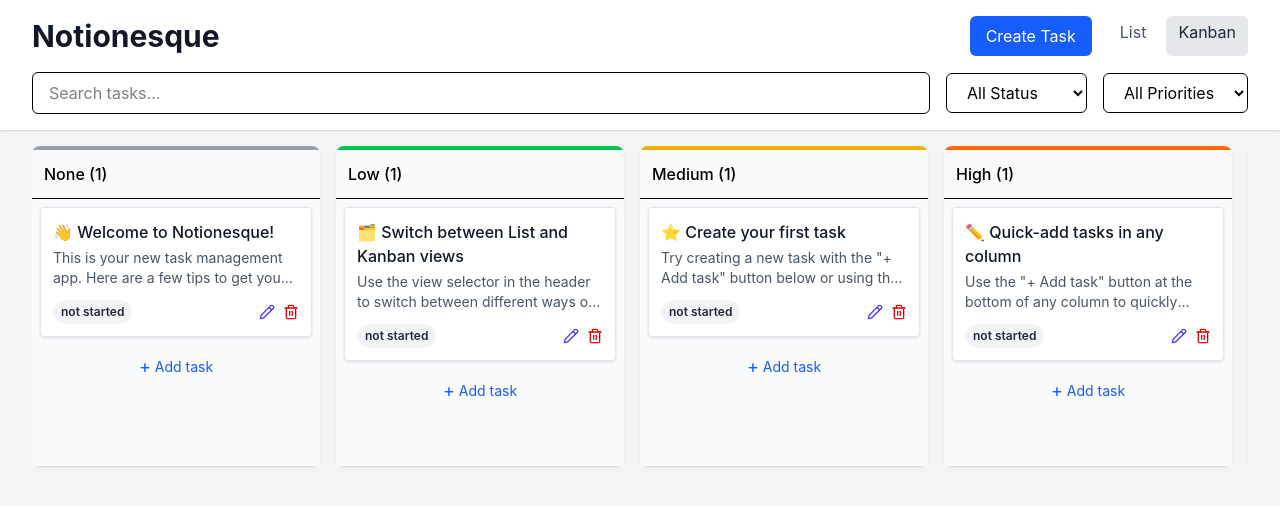
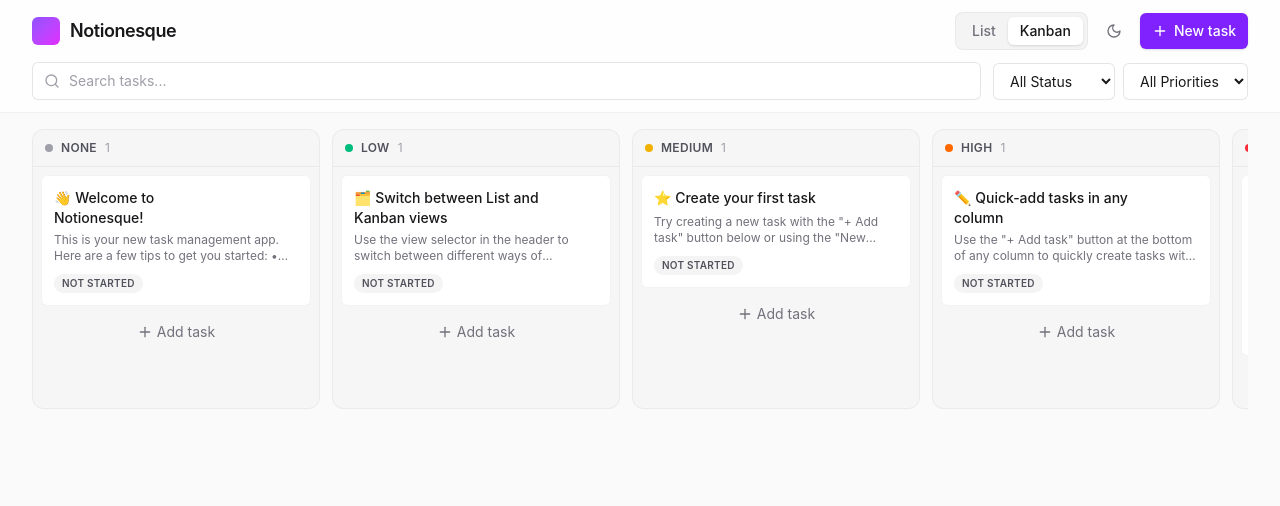
Before and after one commit to shekhtausif8090/Notionsque, a Next.js app: page /kanban in a window 1280 px wide. Shown: the top 506 px of the page. Built offline with nearby package versions, Linux system fonts and the light colour scheme.

Commit message:
feat: implement theme toggle functionality and enhance UI components with dark mode support

```diff
--- a/src/app/globals.css
+++ b/src/app/globals.css
@@ -1,4 +1,6 @@
 @import "tailwindcss";
+
+@custom-variant dark (&:where(.dark, .dark *));
 
 html,
 body,
--- a/src/app/layout.tsx
+++ b/src/app/layout.tsx
@@ -7,16 +7,23 @@
   description: "A Notion-style task management application",
 };
 
+const themeInitScript = `try{var t=localStorage.getItem('theme');if(t==='dark'||(t===null&&window.matchMedia('(prefers-color-scheme: dark)').matches)){document.documentElement.classList.add('dark')}}catch(e){}`;
+
 export default function RootLayout({
   children,
 }: {
   children: React.ReactNode;
 }) {
   return (
-    <html lang="en">
+    <html lang="en" suppressHydrationWarning>
+      <head>
+        <script dangerouslySetInnerHTML={{ __html: themeInitScript }} />
+      </head>
       <body>
         <StoreProvider>
-          <div className="min-h-screen bg-gray-100">{children}</div>
+          <div className="min-h-screen bg-zinc-50 text-zinc-900 dark:bg-[#0b0b0d] dark:text-zinc-100">
+            {children}
+          </div>
         </StoreProvider>
       </body>
     </html>
--- a/src/components/layout/Header.tsx
+++ b/src/components/layout/Header.tsx
@@ -3,6 +3,7 @@
 import React from "react";
 import Link from "next/link";
 import { usePathname } from "next/navigation";
+import { Plus, Search } from "lucide-react";
 import { useAppDispatch, useAppSelector } from "@/lib/hooks";
 import {
   openTaskModal,
@@ -11,92 +12,80 @@
   setFilterPriority,
 } from "@/features/ui/uiSlice";
 import { TaskStatus, TaskPriority } from "@/types";
+import ThemeToggle from "./ThemeToggle";
 
 const Header: React.FC = () => {
   const dispatch = useAppDispatch();
   const pathname = usePathname();
   const filterConfig = useAppSelector((state) => state.ui.filterConfig);
 
-  const handleCreateTask = () => {
-    dispatch(openTaskModal(null));
-  };
-
-  const handleSearchChange = (e: React.ChangeEvent<HTMLInputElement>) => {
+  const handleCreateTask = () => dispatch(openTaskModal(null));
+  const handleSearchChange = (e: React.ChangeEvent<HTMLInputElement>) =>
     dispatch(setSearchTerm(e.target.value));
-  };
-
-  const handleStatusFilterChange = (
-    e: React.ChangeEvent<HTMLSelectElement>
-  ) => {
+  const handleStatusFilterChange = (e: React.ChangeEvent<HTMLSelectElement>) =>
     dispatch(setFilterStatus(e.target.value as TaskStatus | "all"));
-  };
-
   const handlePriorityFilterChange = (
     e: React.ChangeEvent<HTMLSelectElement>
-  ) => {
-    dispatch(setFilterPriority(e.target.value as TaskPriority | "all"));
-  };
+  ) => dispatch(setFilterPriority(e.target.value as TaskPriority | "all"));
+
+  const tabClass = (active: boolean) =>
+    `px-3 py-1 rounded-md text-sm font-medium transition-colors ${
+      active
+        ? "bg-white text-zinc-900 shadow-sm dark:bg-zinc-800 dark:text-zinc-100"
+        : "text-zinc-500 hover:text-zinc-900 dark:text-zinc-400 dark:hover:text-zinc-100"
+    }`;
+
+  const fieldClass =
+    "px-3 py-2 text-sm rounded-md border border-black/10 bg-white text-zinc-900 placeholder-zinc-400 focus:outline-none focus:ring-2 focus:ring-violet-500/40 dark:border-white/10 dark:bg-zinc-900 dark:text-zinc-100 dark:placeholder-zinc-500";
 
   return (
-    <header className="bg-white shadow">
-      <div className="max-w-7xl mx-auto px-4 py-4 sm:px-6 lg:px-8">
-        <div className="flex flex-col space-y-4 md:space-y-0 md:flex-row md:items-center md:justify-between">
-          <div className="flex items-center">
-            <h1 className="text-3xl font-bold text-gray-900 mr-4">
+    <header className="sticky top-0 z-40 backdrop-blur-md bg-white/70 border-b border-black/5 dark:bg-[#0b0b0d]/70 dark:border-white/5">
+      <div className="max-w-7xl mx-auto px-4 py-3 sm:px-6 lg:px-8">
+        <div className="flex flex-col gap-3 md:flex-row md:items-center md:justify-between">
+          <div className="flex items-center gap-2.5">
+            <div className="h-7 w-7 rounded-md bg-gradient-to-br from-violet-500 to-fuchsia-500" />
+            <h1 className="text-lg font-semibold tracking-tight text-zinc-900 dark:text-zinc-100">
               Notionesque
             </h1>
           </div>
 
-          <div className="flex space-x-4">
-            <button
-              onClick={handleCreateTask}
-              className="px-4 py-2 bg-blue-600 text-white rounded-md hover:bg-blue-700 transition-colors"
-            >
-              Create Task
-            </button>
-
-            <div className="flex space-x-2">
-              <Link
-                href="/list"
-                className={`px-3 py-1 rounded-md ${
-                  pathname === "/list"
-                    ? "bg-gray-200 text-gray-800"
-                    : "text-gray-600 hover:bg-gray-100"
-                }`}
-              >
+          <div className="flex items-center gap-2">
+            <div className="inline-flex p-1 rounded-lg border border-black/5 bg-zinc-100 dark:border-white/5 dark:bg-zinc-900">
+              <Link href="/list" className={tabClass(pathname === "/list")}>
                 List
               </Link>
-              <Link
-                href="/kanban"
-                className={`px-3 py-1 rounded-md ${
-                  pathname === "/kanban"
-                    ? "bg-gray-200 text-gray-800"
-                    : "text-gray-600 hover:bg-gray-100"
-                }`}
-              >
+              <Link href="/kanban" className={tabClass(pathname === "/kanban")}>
                 Kanban
               </Link>
             </div>
+            <ThemeToggle />
+            <button
+              onClick={handleCreateTask}
+              className="inline-flex items-center gap-1.5 px-3 py-2 text-sm font-medium rounded-md bg-violet-600 text-white shadow-sm hover:bg-violet-500 transition-colors"
+            >
+              <Plus className="h-4 w-4" />
+              New task
+            </button>
           </div>
         </div>
 
-        {/* Search and filters */}
-        <div className="mt-4 flex flex-col space-y-4 md:space-y-0 md:flex-row md:items-center md:space-x-4">
-          <div className="flex-grow">
+        <div className="mt-3 flex flex-col gap-2 md:flex-row md:items-center md:gap-3">
+          <div className="relative flex-grow">
+            <Search className="absolute left-3 top-1/2 -translate-y-1/2 h-4 w-4 text-zinc-400 dark:text-zinc-500" />
             <input
               type="text"
               placeholder="Search tasks..."
               value={filterConfig.searchTerm}
               onChange={handleSearchChange}
-              className="w-full px-4 py-2 border rounded-md"
+              className={`${fieldClass} w-full pl-9`}
             />
           </div>
 
-          <div className="flex space-x-4">
+          <div className="flex gap-2">
             <select
               value={filterConfig.status}
               onChange={handleStatusFilterChange}
-              className="px-4 py-2 border rounded-md"
+              className={fieldClass}
             >
               <option value="all">All Status</option>
               <option value="not started">Not Started</option>
@@ -107,7 +96,7 @@
             <select
               value={filterConfig.priority}
               onChange={handlePriorityFilterChange}
-              className="px-4 py-2 border rounded-md"
+              className={fieldClass}
             >
               <option value="all">All Priorities</option>
               <option value="none">None</option>
--- /dev/null
+++ b/src/components/layout/ThemeToggle.tsx
@@ -0,0 +1,42 @@
+"use client";
+
+import { useEffect, useState } from "react";
+import { Moon, Sun } from "lucide-react";
+
+export default function ThemeToggle() {
+  const [mounted, setMounted] = useState(false);
+  const [theme, setTheme] = useState<"light" | "dark">("light");
+
+  useEffect(() => {
+    setMounted(true);
+    setTheme(
+      document.documentElement.classList.contains("dark") ? "dark" : "light"
+    );
+  }, []);
+
+  const toggle = () => {
+    const next = theme === "dark" ? "light" : "dark";
+    setTheme(next);
+    document.documentElement.classList.toggle("dark", next === "dark");
+    try {
+      localStorage.setItem("theme", next);
+    } catch {}
+  };
+
+  if (!mounted) return <div className="h-9 w-9" aria-hidden />;
+
+  return (
+    <button
+      onClick={toggle}
+      aria-label="Toggle theme"
+      title={theme === "dark" ? "Switch to light" : "Switch to dark"}
+      className="h-9 w-9 inline-flex items-center justify-center rounded-md text-zinc-500 hover:text-zinc-900 hover:bg-black/5 dark:text-zinc-400 dark:hover:text-zinc-100 dark:hover:bg-white/5 transition-colors"
+    >
+      {theme === "dark" ? (
+        <Sun className="h-4 w-4" />
+      ) : (
+        <Moon className="h-4 w-4" />
+      )}
+    </button>
+  );
+}
--- a/src/components/views/KanbanView.tsx
+++ b/src/components/views/KanbanView.tsx
@@ -1,7 +1,7 @@
 "use client";
 
 import React, { useState } from "react";
-import { Pencil, Trash2 } from "lucide-react";
+import { Pencil, Plus, Trash2 } from "lucide-react";
 import {
   DragDropContext,
   Droppable,
@@ -21,6 +21,21 @@
 } from "@/features/tasks/tasksSlice";
 import { TaskPriority, Task } from "@/types";
 import { getStatusBadgeClass } from "@/lib/utils";
+
+const priorityDotClass = (priority: TaskPriority): string => {
+  switch (priority) {
+    case "urgent":
+      return "bg-red-500";
+    case "high":
+      return "bg-orange-500";
+    case "medium":
+      return "bg-yellow-500";
+    case "low":
+      return "bg-emerald-500";
+    default:
+      return "bg-zinc-400 dark:bg-zinc-500";
+  }
+};
 
 const KanbanView: React.FC = () => {
   const dispatch = useAppDispatch();
@@ -171,25 +186,11 @@
   };
 
   const handleKeyDown = (e: React.KeyboardEvent, priority: TaskPriority) => {
-    if (e.key === "Enter") {
+    if (e.key === "Enter" && !e.shiftKey) {
+      e.preventDefault();
       handleCreateTask(priority);
     } else if (e.key === "Escape") {
       handleCancelTask();
-    }
-  };
-
-  const getPriorityColorClass = (priority: TaskPriority): string => {
-    switch (priority) {
-      case "urgent":
-        return "bg-red-100 border-red-500";
-      case "high":
-        return "bg-orange-100 border-orange-500";
-      case "medium":
-        return "bg-yellow-100 border-yellow-500";
-      case "low":
-        return "bg-green-100 border-green-500";
-      default:
-        return "bg-gray-100 border-gray-400";
     }
   };
 
@@ -206,83 +207,92 @@
   };
 
   const TaskCard = ({ task }: { task: Task }) => (
-    <div className="bg-white rounded shadow p-3 border border-gray-200 hover:shadow-md transition-shadow">
-      <div className="flex justify-between items-start">
+    <div className="group rounded-md border border-black/5 bg-white p-3 transition-all hover:border-black/10 hover:shadow-sm dark:border-white/10 dark:bg-zinc-950 dark:hover:border-white/20">
+      <div className="flex items-start justify-between gap-2">
         <h4
-          className="font-medium text-gray-900 cursor-pointer hover:text-blue-600"
+          className="line-clamp-2 cursor-pointer text-sm font-medium text-zinc-900 hover:text-violet-600 dark:text-zinc-100 dark:hover:text-violet-400"
           onClick={() => dispatch(openTaskDetail(task.id))}
         >
           {task.title}
         </h4>
+
+        <div className="flex flex-shrink-0 gap-0.5 opacity-0 transition-opacity group-hover:opacity-100">
+          <button
+            onClick={() => handleEditTask(task.id)}
+            className="rounded p-1 text-zinc-400 hover:bg-black/5 hover:text-zinc-900 dark:hover:bg-white/10 dark:hover:text-zinc-100"
+            title="Edit task"
+            aria-label="Edit task"
+          >
+            <Pencil className="h-3.5 w-3.5" />
+          </button>
+          <button
+            onClick={() => handleDeleteTask(task.id)}
+            className="rounded p-1 text-zinc-400 hover:bg-red-500/10 hover:text-red-500"
+            title="Delete task"
+            aria-label="Delete task"
+          >
+            <Trash2 className="h-3.5 w-3.5" />
+          </button>
+        </div>
       </div>
 
       {task.description && (
-        <p className="mt-1 text-sm text-gray-600 line-clamp-2">
+        <p className="mt-1 line-clamp-2 text-xs text-zinc-500 dark:text-zinc-400">
           {task.description}
         </p>
       )}
 
-      <div className="mt-3 flex items-center justify-between">
+      <div className="mt-2.5 flex items-center justify-between">
         <span
-          className={`px-2 py-1 text-xs font-semibold rounded-full ${getStatusBadgeClass(
+          className={`px-2 py-0.5 text-[10px] font-semibold uppercase tracking-wide rounded-full ${getStatusBadgeClass(
             task.status
           )}`}
         >
           {task.status}
         </span>
-
-        <div className="flex space-x-2">
-          <button
-            onClick={() => handleEditTask(task.id)}
-            className="text-indigo-600 hover:text-indigo-900 text-sm"
-            title="Edit task"
-            aria-label="Edit task"
-          >
-            <Pencil className="h-4 w-4" />
-          </button>
-          <button
-            onClick={() => handleDeleteTask(task.id)}
-            className="text-red-600 hover:text-red-900 text-sm"
-            title="Delete task"
-            aria-label="Delete task"
-          >
-            <Trash2 className="h-4 w-4" />
-          </button>
-        </div>
       </div>
 
       {Object.keys(task.customFields).length > 0 && (
-        <div className="mt-2 pt-2 border-t border-gray-200">
-          <p className="text-xs text-gray-500 font-medium">Custom fields:</p>
-          <div className="mt-1 text-xs text-gray-600">
+        <div className="mt-2 space-y-0.5 border-t border-black/5 pt-2 dark:border-white/10">
           {Object.entries(task.customFields).map(([key, value]) => (
-              <div key={key}>
-                <span className="font-medium">{key}:</span> {value}
+            <div
+              key={key}
+              className="text-[11px] text-zinc-500 dark:text-zinc-400"
+            >
+              <span className="font-medium text-zinc-600 dark:text-zinc-300">
+                {key}:
+              </span>{" "}
+              {String(value)}
             </div>
           ))}
-          </div>
         </div>
       )}
     </div>
   );
 
   return (
-    <div className="h-full flex justify-center align-center">
+    <div className="h-full">
       <DragDropContext onDragEnd={handleDragEnd}>
-        <div className="flex space-x-4 overflow-x-auto pb-4">
+        <div className="flex space-x-3 overflow-x-auto pb-4">
           {Object.entries(tasksByPriority).map(([priority, priorityTasks]) => (
             <div
               key={priority}
-              className={`flex-shrink-0 w-72 rounded-lg border-t-4 ${getPriorityColorClass(
+              className="flex w-72 flex-shrink-0 flex-col rounded-xl border border-black/5 bg-zinc-100/60 dark:border-white/5 dark:bg-zinc-900/40"
+            >
+              <div className="flex items-center justify-between px-3 py-2.5 border-b border-black/5 dark:border-white/5">
+                <div className="flex items-center gap-2">
+                  <span
+                    className={`h-2 w-2 rounded-full ${priorityDotClass(
                       priority as TaskPriority
                     )}`}
-            >
-              <div className="bg-white rounded-b-lg shadow h-full flex flex-col">
-                <div className="p-3 border-b bg-gray-50">
-                  <h3 className="font-medium">
-                    {getPriorityName(priority as TaskPriority)} (
-                    {priorityTasks.length})
+                  />
+                  <h3 className="text-xs font-semibold uppercase tracking-wide text-zinc-600 dark:text-zinc-400">
+                    {getPriorityName(priority as TaskPriority)}
                   </h3>
+                  <span className="text-xs text-zinc-400 dark:text-zinc-500">
+                    {priorityTasks.length}
+                  </span>
+                </div>
               </div>
 
               <Droppable droppableId={priority}>
@@ -290,14 +300,15 @@
                   <div
                     ref={provided.innerRef}
                     {...provided.droppableProps}
-                      className={`flex-1 p-2 overflow-y-auto min-h-[200px] ${
-                        snapshot.isDraggingOver ? "bg-blue-50" : "bg-gray-50"
+                    className={`flex-1 min-h-[200px] overflow-y-auto p-2 transition-colors ${
+                      snapshot.isDraggingOver ? "bg-violet-500/5" : ""
                     }`}
                   >
-                      {priorityTasks.length === 0 ? (
-                        <p className="text-gray-400 text-sm text-center py-4">
-                          No tasks
-                        </p>
+                    {priorityTasks.length === 0 &&
+                    activeInputColumn !== (priority as TaskPriority) ? (
+                      <div className="rounded-md border border-dashed border-black/10 p-4 text-center text-xs text-zinc-400 dark:border-white/10 dark:text-zinc-500">
+                        Drop tasks here
+                      </div>
                     ) : (
                       <div className="space-y-2">
                         {priorityTasks.map((task, index) => (
@@ -311,9 +322,9 @@
                                 ref={provided.innerRef}
                                 {...provided.draggableProps}
                                 {...provided.dragHandleProps}
-                                  className={`${
+                                className={
                                   snapshot.isDragging ? "opacity-70" : ""
-                                  }`}
+                                }
                               >
                                 <TaskCard task={task} />
                               </div>
@@ -325,7 +336,7 @@
                     {provided.placeholder}
 
                     {activeInputColumn === (priority as TaskPriority) ? (
-                        <div className="mt-2 p-2 bg-white rounded shadow border border-gray-200">
+                      <div className="mt-2 rounded-md border border-black/5 bg-white p-2 shadow-sm dark:border-white/10 dark:bg-zinc-900">
                         <textarea
                           value={newTaskInputs[priority as TaskPriority]}
                           onChange={(e) =>
@@ -338,23 +349,23 @@
                             handleKeyDown(e, priority as TaskPriority)
                           }
                           placeholder="Enter task title"
-                            className="w-full p-2 border border-gray-300 rounded mb-2 resize-y min-h-[60px]"
+                          className="mb-2 min-h-[60px] w-full resize-y rounded border border-black/10 bg-white p-2 text-sm text-zinc-900 placeholder-zinc-400 focus:outline-none focus:ring-2 focus:ring-violet-500/40 dark:border-white/10 dark:bg-zinc-950 dark:text-zinc-100 dark:placeholder-zinc-500"
                           autoFocus
                         />
-                          <div className="flex justify-between">
+                        <div className="flex justify-end gap-2">
+                          <button
+                            onClick={handleCancelTask}
+                            className="rounded px-3 py-1 text-sm text-zinc-600 hover:bg-black/5 dark:text-zinc-300 dark:hover:bg-white/5"
+                          >
+                            Cancel
+                          </button>
                           <button
                             onClick={() =>
                               handleCreateTask(priority as TaskPriority)
                             }
-                              className="px-3 py-1 bg-blue-600 text-white rounded text-sm hover:bg-blue-700"
+                            className="rounded bg-violet-600 px-3 py-1 text-sm text-white hover:bg-violet-500"
                           >
                             Add
-                            </button>
-                            <button
-                              onClick={handleCancelTask}
-                              className="px-3 py-1 text-gray-600 rounded text-sm hover:bg-gray-100"
-                            >
-                              Cancel
                           </button>
                         </div>
                       </div>
@@ -363,15 +374,15 @@
                         onClick={() =>
                           handleShowInput(priority as TaskPriority)
                         }
-                          className="mt-2 w-full p-2 text-blue-600 hover:bg-blue-50 rounded text-sm flex items-center justify-center"
+                        className="mt-2 flex w-full items-center justify-center gap-1 rounded p-2 text-sm text-zinc-500 transition-colors hover:bg-black/5 hover:text-zinc-900 dark:text-zinc-400 dark:hover:bg-white/5 dark:hover:text-zinc-100"
                       >
-                          <span className="text-lg mr-1">+</span> Add task
+                        <Plus className="h-4 w-4" />
+                        Add task
                       </button>
                     )}
                   </div>
                 )}
               </Droppable>
-              </div>
             </div>
           ))}
         </div>
--- a/src/lib/utils.ts
+++ b/src/lib/utils.ts
@@ -3,26 +3,26 @@
 export const getStatusBadgeClass = (status: TaskStatus): string => {
   switch (status) {
     case "completed":
-      return "bg-green-100 text-green-800";
+      return "bg-emerald-100 text-emerald-700 dark:bg-emerald-500/15 dark:text-emerald-400";
     case "in progress":
-      return "bg-blue-100 text-blue-800";
+      return "bg-blue-100 text-blue-700 dark:bg-blue-500/15 dark:text-blue-400";
     default:
-      return "bg-gray-100 text-gray-800";
+      return "bg-zinc-100 text-zinc-600 dark:bg-zinc-800 dark:text-zinc-400";
   }
 };
 
 export const getPriorityBadgeClass = (priority: TaskPriority): string => {
   switch (priority) {
     case "urgent":
-      return "bg-red-100 text-red-800";
+      return "bg-red-100 text-red-700 dark:bg-red-500/15 dark:text-red-400";
     case "high":
-      return "bg-orange-100 text-orange-800";
+      return "bg-orange-100 text-orange-700 dark:bg-orange-500/15 dark:text-orange-400";
     case "medium":
-      return "bg-yellow-100 text-yellow-800";
+      return "bg-yellow-100 text-yellow-800 dark:bg-yellow-500/15 dark:text-yellow-400";
     case "low":
-      return "bg-green-100 text-green-800";
+      return "bg-emerald-100 text-emerald-700 dark:bg-emerald-500/15 dark:text-emerald-400";
     default:
-      return "bg-gray-100 text-gray-800";
+      return "bg-zinc-100 text-zinc-600 dark:bg-zinc-800 dark:text-zinc-400";
   }
 };
 
```
Also changed, not shown: src/components/views/ListView.tsx (+58 -74 lines), .claude/settings.local.json (added). Lines whose indentation alone changed are shown as unchanged.
